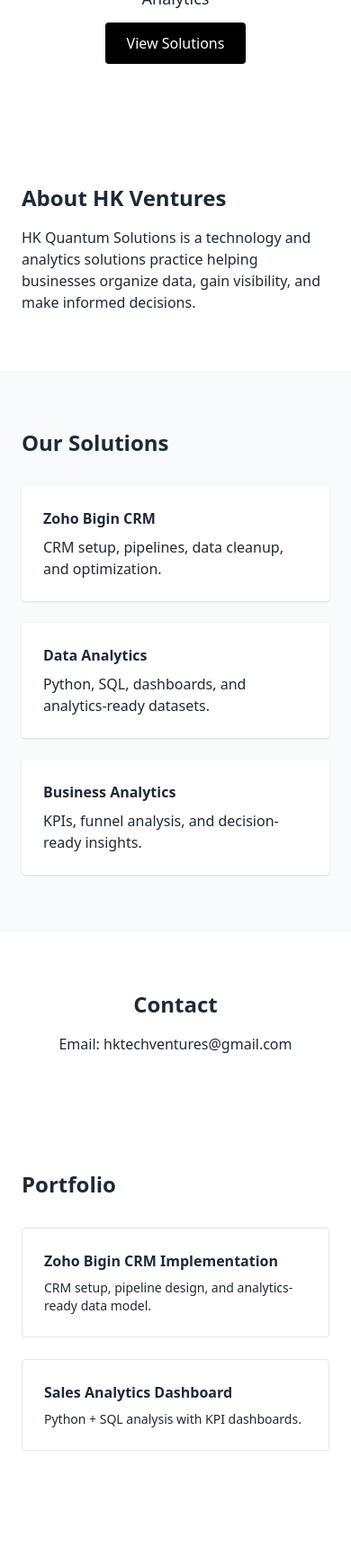
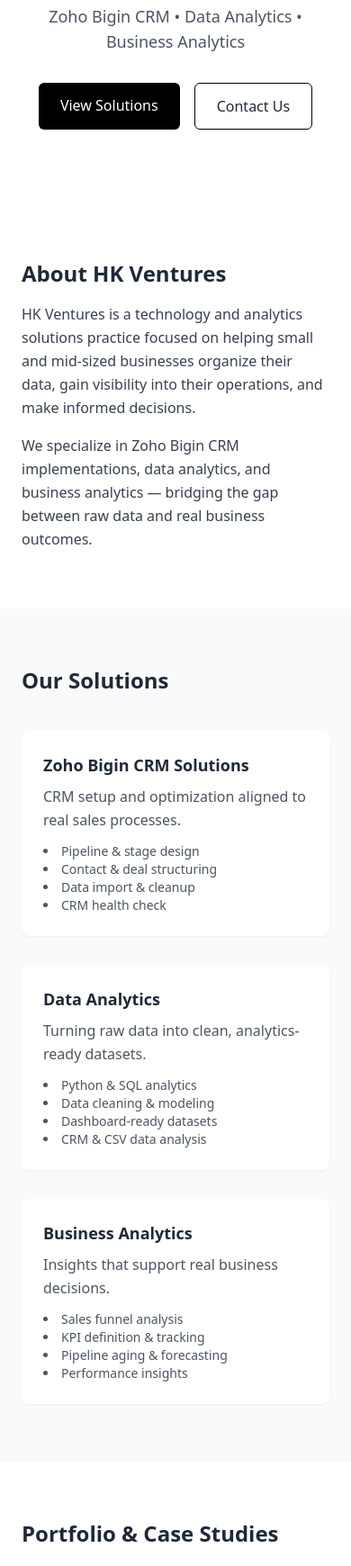
Before and after one commit to raghuveertechzone/hkqs-website, a plain HTML site: page index.html in a window 390 px wide. Shown: the part 260-2000 px from the top of the page at 90% size. Before the commit the page ends 1936 px from the top, so only its background shows below. Drawn offline with nearby package versions, Linux system fonts and the light colour scheme.

Commit message:
version-3 with portfolio

```diff
--- a/index.html
+++ b/index.html
@@ -3,85 +3,157 @@
 <head>
   <meta charset="UTF-8" />
   <meta name="viewport" content="width=device-width, initial-scale=1.0" />
-  <meta name="description" content="HK Quantum Solutions provides Zoho Bigin CRM, data analytics, and business analytics solutions for growing businesses.">
-  <title>HK Quantum Solutions | CRM & Analytics Solutions</title>
+  <title>HK Ventures | CRM & Analytics Solutions</title>
+
+  <!-- SEO -->
+  <meta name="description" content="HK Ventures provides Zoho Bigin CRM, Data Analytics, and Business Analytics solutions for growing businesses.">
+
+  <!-- Tailwind CSS -->
   <script src="https://cdn.tailwindcss.com"></script>
 </head>
-<body class="bg-white text-gray-800">
 
-  <!-- Hero -->
-  <section class="py-20 text-center">
-    <h1 class="text-4xl font-bold">
+<body class="bg-white text-gray-800 leading-relaxed">
+
+  <!-- ================= HERO ================= -->
+  <section class="py-20 text-center px-6">
+    <h1 class="text-4xl md:text-5xl font-bold">
       Simple CRM. Clear Analytics. Better Business Decisions.
     </h1>
-    <p class="mt-4 text-lg">
+    <p class="mt-6 text-lg text-gray-600">
       Zoho Bigin CRM • Data Analytics • Business Analytics
     </p>
-    <div class="mt-6">
-      <a href="#solutions" class="px-6 py-3 bg-black text-white rounded">
+
+    <div class="mt-8 flex justify-center gap-4">
+      <a href="#solutions" class="px-6 py-3 bg-black text-white rounded-md">
         View Solutions
+      </a>
+      <a href="#contact" class="px-6 py-3 border border-black rounded-md">
+        Contact Us
       </a>
     </div>
   </section>
 
-  <!-- About -->
+  <!-- ================= ABOUT ================= -->
   <section class="py-16 max-w-4xl mx-auto px-6">
     <h2 class="text-2xl font-semibold mb-4">About HK Ventures</h2>
-    <p>
-      HK Quantum Solutions is a technology and analytics solutions practice helping
-      businesses organize data, gain visibility, and make informed decisions.
+    <p class="text-gray-700">
+      HK Ventures is a technology and analytics solutions practice focused on helping
+      small and mid-sized businesses organize their data, gain visibility into their
+      operations, and make informed decisions.
+    </p>
+    <p class="mt-4 text-gray-700">
+      We specialize in Zoho Bigin CRM implementations, data analytics, and business
+      analytics — bridging the gap between raw data and real business outcomes.
     </p>
   </section>
 
-  <!-- Services -->
+  <!-- ================= SERVICES ================= -->
   <section id="solutions" class="py-16 bg-gray-50">
     <div class="max-w-5xl mx-auto px-6">
-      <h2 class="text-2xl font-semibold mb-8">Our Solutions</h2>
+      <h2 class="text-2xl font-semibold mb-10">Our Solutions</h2>
 
-      <div class="grid md:grid-cols-3 gap-6">
-        <div class="p-6 bg-white rounded shadow">
-          <h3 class="font-bold mb-2">Zoho Bigin CRM</h3>
-          <p>CRM setup, pipelines, data cleanup, and optimization.</p>
+      <div class="grid md:grid-cols-3 gap-8">
+
+        <!-- Zoho Bigin -->
+        <div class="bg-white p-6 rounded-lg shadow-sm">
+          <h3 class="font-bold text-lg mb-2">Zoho Bigin CRM Solutions</h3>
+          <p class="text-gray-600 mb-3">
+            CRM setup and optimization aligned to real sales processes.
+          </p>
+          <ul class="text-sm text-gray-600 list-disc list-inside">
+            <li>Pipeline & stage design</li>
+            <li>Contact & deal structuring</li>
+            <li>Data import & cleanup</li>
+            <li>CRM health check</li>
+          </ul>
         </div>
 
-        <div class="p-6 bg-white rounded shadow">
-          <h3 class="font-bold mb-2">Data Analytics</h3>
-          <p>Python, SQL, dashboards, and analytics-ready datasets.</p>
+        <!-- Data Analytics -->
+        <div class="bg-white p-6 rounded-lg shadow-sm">
+          <h3 class="font-bold text-lg mb-2">Data Analytics</h3>
+          <p class="text-gray-600 mb-3">
+            Turning raw data into clean, analytics-ready datasets.
+          </p>
+          <ul class="text-sm text-gray-600 list-disc list-inside">
+            <li>Python & SQL analytics</li>
+            <li>Data cleaning & modeling</li>
+            <li>Dashboard-ready datasets</li>
+            <li>CRM & CSV data analysis</li>
+          </ul>
         </div>
 
-        <div class="p-6 bg-white rounded shadow">
-          <h3 class="font-bold mb-2">Business Analytics</h3>
-          <p>KPIs, funnel analysis, and decision-ready insights.</p>
+        <!-- Business Analytics -->
+        <div class="bg-white p-6 rounded-lg shadow-sm">
+          <h3 class="font-bold text-lg mb-2">Business Analytics</h3>
+          <p class="text-gray-600 mb-3">
+            Insights that support real business decisions.
+          </p>
+          <ul class="text-sm text-gray-600 list-disc list-inside">
+            <li>Sales funnel analysis</li>
+            <li>KPI definition & tracking</li>
+            <li>Pipeline aging & forecasting</li>
+            <li>Performance insights</li>
+          </ul>
         </div>
+
       </div>
     </div>
   </section>
 
-  <!-- Contact -->
-  <section class="py-16 text-center">
-    <h2 class="text-2xl font-semibold mb-4">Contact</h2>
-    <p>Email: hktechventures@gmail.com</p>
+  <!-- ================= PORTFOLIO ================= -->
+  <section class="py-16 max-w-5xl mx-auto px-6">
+    <h2 class="text-2xl font-semibold mb-8">Portfolio & Case Studies</h2>
+
+    <div class="space-y-8">
+
+      <div class="p-6 border rounded-lg">
+        <h3 class="font-bold text-lg mb-2">
+          Zoho Bigin CRM Setup & Sales Pipeline Design
+        </h3>
+        <p><strong>Problem:</strong> Scattered sales data and lack of CRM visibility.</p>
+        <p><strong>Solution:</strong> Implemented Zoho Bigin CRM with structured pipelines and data cleanup.</p>
+        <p><strong>Tools:</strong> Zoho Bigin, Excel</p>
+      </div>
+
+      <div class="p-6 border rounded-lg">
+        <h3 class="font-bold text-lg mb-2">
+          Sales Pipeline & Conversion Analytics
+        </h3>
+        <p><strong>Problem:</strong> No visibility into conversion rates and deal aging.</p>
+        <p><strong>Solution:</strong> Python-based analytics with KPIs and insights.</p>
+        <p><strong>Tools:</strong> Python, Pandas, SQL</p>
+      </div>
+
+      <div class="p-6 border rounded-lg">
+        <h3 class="font-bold text-lg mb-2">
+          Business Performance & KPI Analysis
+        </h3>
+        <p><strong>Problem:</strong> Lack of decision-ready business metrics.</p>
+        <p><strong>Solution:</strong> KPI definition and analytics-driven insights.</p>
+        <p><strong>Tools:</strong> Python, SQL, Power BI</p>
+      </div>
+
+    </div>
+
+    <p class="mt-6 text-sm text-gray-500">
+      *Case studies represent solution demonstrations and implementation approaches based on real-world scenarios.*
+    </p>
+  </section>
+
+  <!-- ================= CONTACT ================= -->
+  <section id="contact" class="py-16 bg-gray-50 text-center px-6">
+    <h2 class="text-2xl font-semibold mb-4">Contact HK Ventures</h2>
+    <p class="text-gray-600 mb-4">
+      Looking to streamline CRM or gain clarity from your data?
+    </p>
+
+    <p class="text-gray-800">
+      📧 Email: <strong>hello@hkventures.in</strong>
+    </p>
+    <p class="mt-2 text-gray-800">
+      📱 WhatsApp Business available
+    </p>
   </section>
 
 </body>
 </html>
-
-<section class="py-16 max-w-5xl mx-auto px-6">
-    <h2 class="text-2xl font-semibold mb-8">Portfolio</h2>
-
-    <div class="grid md:grid-cols-2 gap-6">
-      <div class="p-6 border rounded">
-        <h3 class="font-bold">Zoho Bigin CRM Implementation</h3>
-        <p class="mt-2 text-sm">
-          CRM setup, pipeline design, and analytics-ready data model.
-        </p>
-      </div>
-
-      <div class="p-6 border rounded">
-        <h3 class="font-bold">Sales Analytics Dashboard</h3>
-        <p class="mt-2 text-sm">
-          Python + SQL analysis with KPI dashboards.
-        </p>
-      </div>
-    </div>
-  </section>
```
